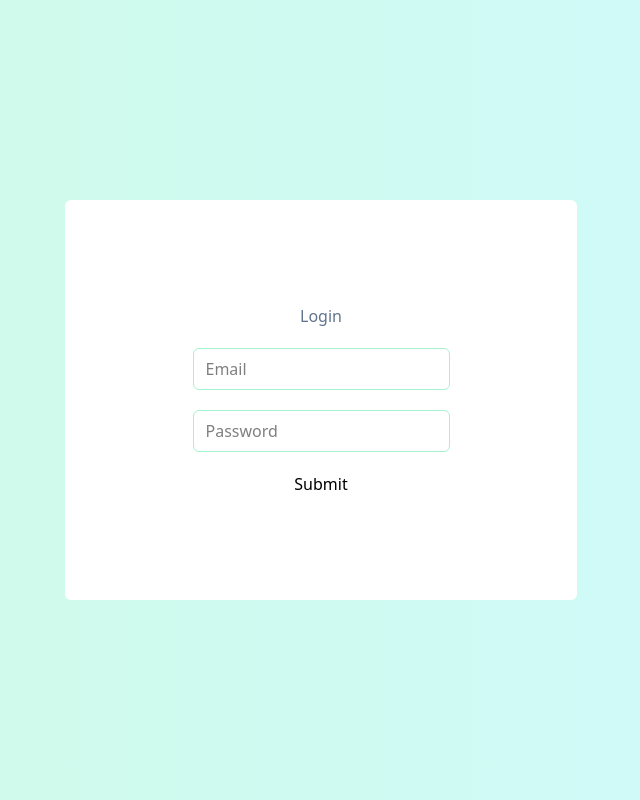
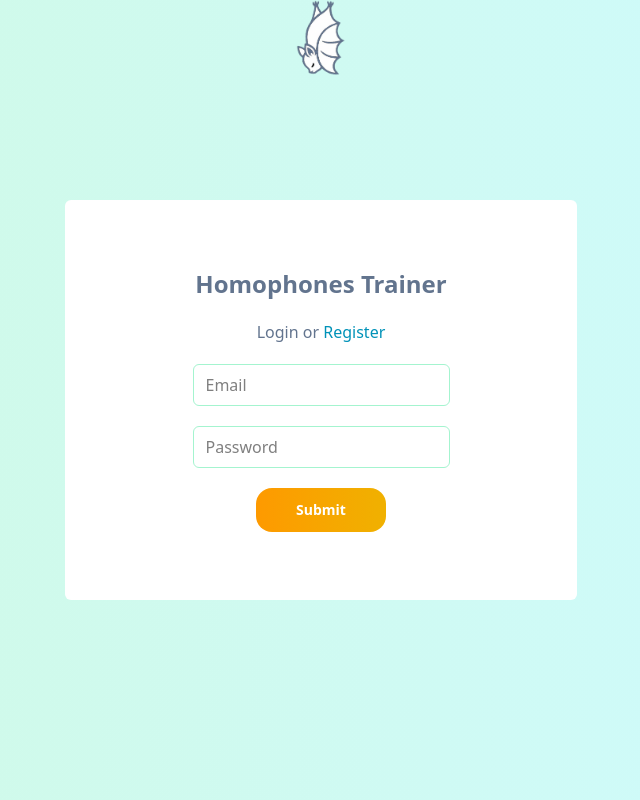
Before and after one commit to rokhomenko/homophones-trainer, a Vue app in the folder client/: page /auth/login in a window 1280 px wide. Shown: the whole page, without its empty margins (319-959 px from the left). Built offline with nearby package versions, Linux system fonts and the light colour scheme.

Commit message:
auth pages

```diff
--- a/client/src/components/AppHeader.vue
+++ b/client/src/components/AppHeader.vue
@@ -14,8 +14,8 @@
   <div class="flex flex-row justify-between bg-gradient-to-r from-emerald-400 to-cyan-400">
     <router-link to="/#">
       <div class="flex flex-row">
-        <div>
-          <img src="../../public/logo.png" width="40px" />
+        <div class="mx-1 md:mx-3">
+          <img src="../../public/logo-grey.png" width="40px" />
         </div>
         <div class="text-white hover:text-blue-50 text-2xl my-5 font-extrabold cursor-pointer">Homophones Trainer</div>
       </div>
--- a/client/src/layouts/AuthLayout.vue
+++ b/client/src/layouts/AuthLayout.vue
@@ -1,5 +1,6 @@
 <template>
-  <div class="min-h-screen bg-gradient-to-r from-emerald-100 to-cyan-100 flex items-center justify-center p-4">
+  <img src="../../public/logo-grey.png" width="50px" class="absolute left-1/2 -translate-x-1/2" />
+  <div class="flex flex-col items-center justify-center min-h-screen bg-gradient-to-r from-emerald-100 to-cyan-100 p-4">
     <div class="flex flex-col items-center justify-center bg-white h-[50vh] lg:h-[50vh] w-[90vw] lg:w-[40vw] rounded-md p-8 gap-5">
       <router-view />
     </div>
--- a/client/src/views/Login.vue
+++ b/client/src/views/Login.vue
@@ -18,10 +18,15 @@ const onLogin = async () => {
 </script>
 
 <template>
-  <div class="text-slate-500">Login</div>
+  <div class="flex text-slate-500 font-bold text-2xl mb-10rem">Homophones Trainer</div>
+  <div class="text-slate-500">Login or
+    <a class="text-cyan-600">
+      <router-link to="/auth/register" @click="auth.error = null">Register</router-link>
+    </a>
+  </div>
   <input v-model="email" class="border border-emerald-200 rounded-md px-3 py-2 focus:border-cyan-400 focus:outline-none" placeholder="Email"></input>
   <input type="password" class="border border-emerald-200 rounded-md px-3 py-2 focus:border-cyan-400 focus:outline-none" v-model="password" placeholder="Password"></input>
-  <button @click="onLogin" :disabled="auth.loading">
+  <button class="bg-gradient-to-r from-amber-500 to-yellow-500 text-white text-sm rounded-2xl px-10 py-3 text-center font-bold" @click="onLogin" :disabled="auth.loading">
     {{ auth.loading ? 'Loading' : 'Submit' }}
   </button>
   <p v-if="auth.error">
--- a/client/src/views/Register.vue
+++ b/client/src/views/Register.vue
@@ -18,13 +18,23 @@
 </script>
 
 <template>
-  <div>Register</div>
-  <input v-model="email" placeholder="Email"></input>
-  <input type="password" v-model="password" placeholder="Password"></input>
-  <button @click="onRegister" :disabled="auth.loading">
-    {{ auth.loading ? 'Loading' : 'Register' }}
+  <div class="flex text-slate-500 font-bold text-2xl mb-10rem">Homophones Trainer</div>
+  <div class="text-slate-500">Register</div>
+  <input v-model="email" class="border border-emerald-200 rounded-md px-3 py-2 focus:border-cyan-400 focus:outline-none" placeholder="Email"></input>
+  <input type="password" class="border border-emerald-200 rounded-md px-3 py-2 focus:border-cyan-400 focus:outline-none" v-model="password" placeholder="Password"></input>
+  <button class="bg-gradient-to-r from-amber-500 to-yellow-500 text-white text-sm rounded-2xl px-10 py-3 text-center font-bold" @click="onRegister" :disabled="auth.loading">
+    {{ auth.loading ? 'Loading' : 'Submit' }}
   </button>
   <p v-if="auth.error">
     {{ auth.error }}
+    <a class="text-cyan-600">
+      <router-link
+        v-if="auth.error.toLowerCase().includes('use')"
+        to="/auth/login"
+        @click="auth.error = null"
+      >
+        Login
+      </router-link>
+    </a>
   </p>
 </template>
```
Also changed, not shown: client/public/logo-grey.png (added).
